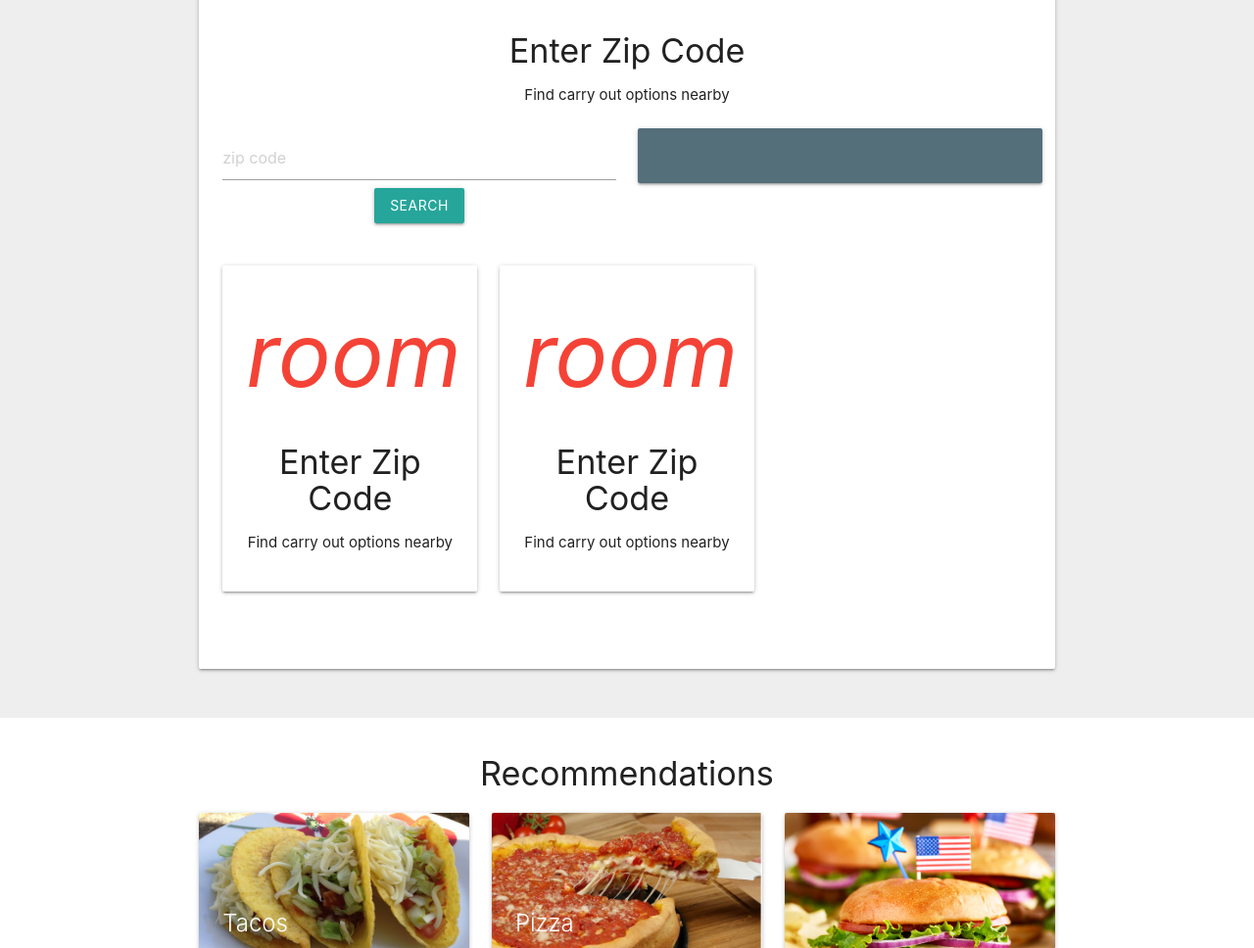
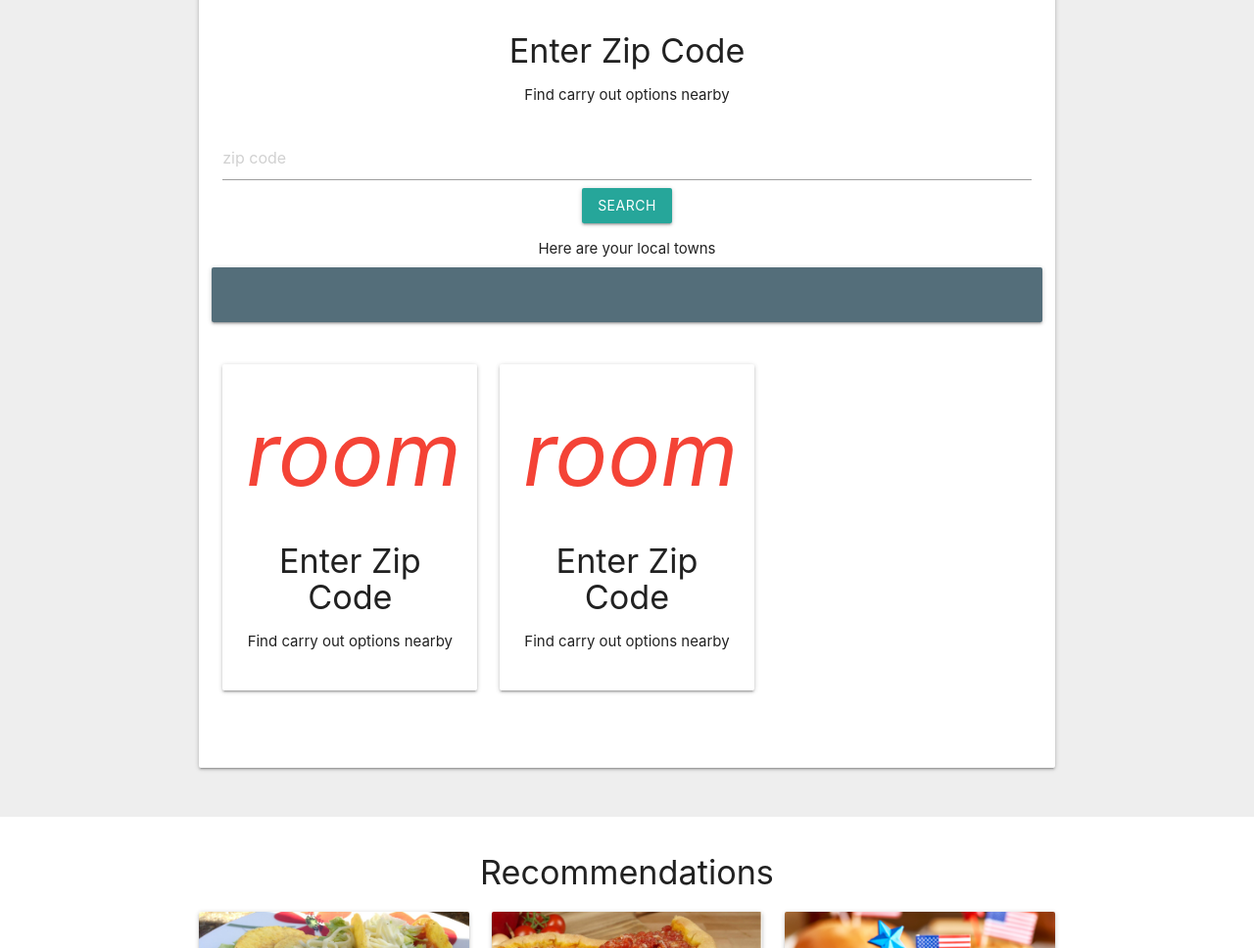
Before and after one commit to YachtRockGuy/Team-8-Project-1, a plain HTML site: page index.html in a window 1280 px wide. Shown: the part 964-1932 px from the top of the page at 98% size. Drawn offline with nearby package versions, Linux system fonts and the light colour scheme; some icons are missing.

Commit message:
More styling updates

```diff
--- a/index.html
+++ b/index.html
@@ -117,15 +117,17 @@
             <div class="row">
               <form class="col s12">
                 <div class="row">
-                  <div class="input-field col s6">
+                  <div class="input-field col s12">
                     <input placeholder="zip code" id="zip-input" type="text" class="validate">
                     <!-- button trigger AJAX call-->
                     <button id="search-zip" type="submit" class="btn btn-primary">Search</button>
                   </div>
-
+                    <br>
+                    <br>
                   <!--simple card for JSON data-->
+                <div>Here are your local towns</div>
                   <div id="zip-data" class="row">
-                    <div class="col s12 m6">
+                    <div class="col s12 m12">
                       <div class="card blue-grey darken-1">
                         <div class="card-content white-text">
                           <span class="card-title"></span>
```
